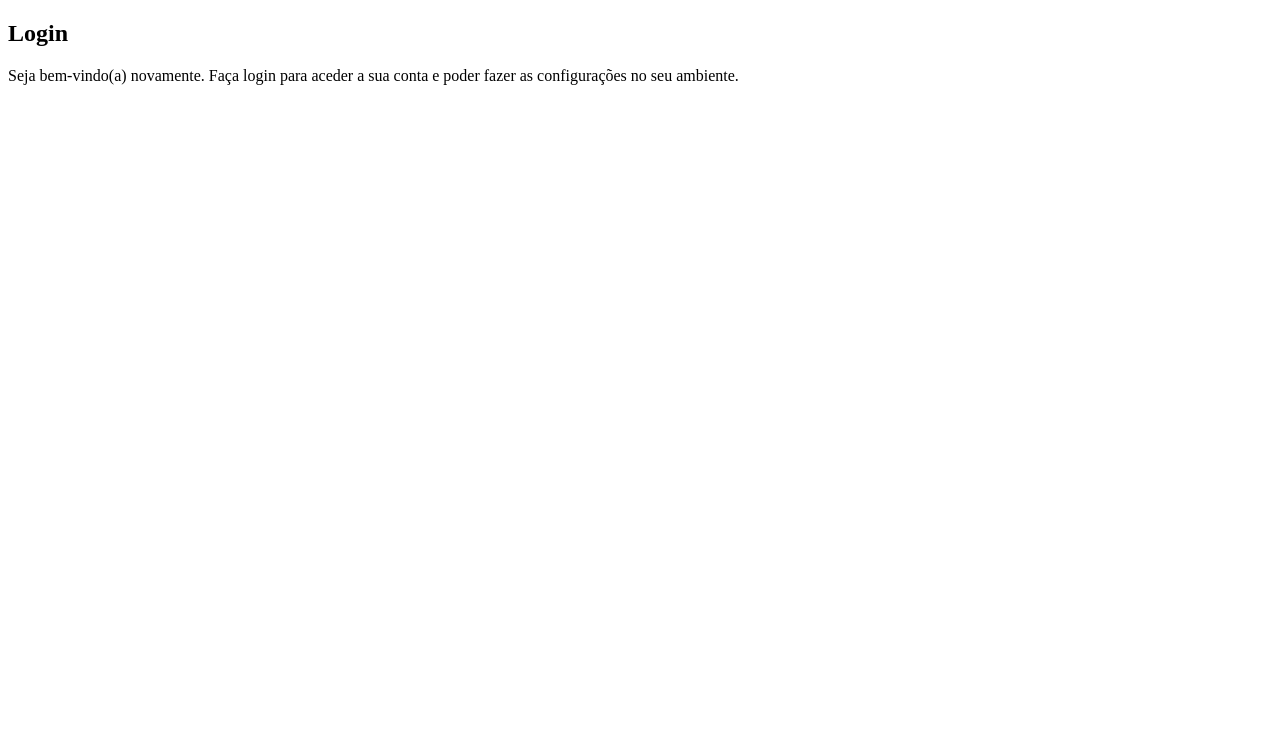
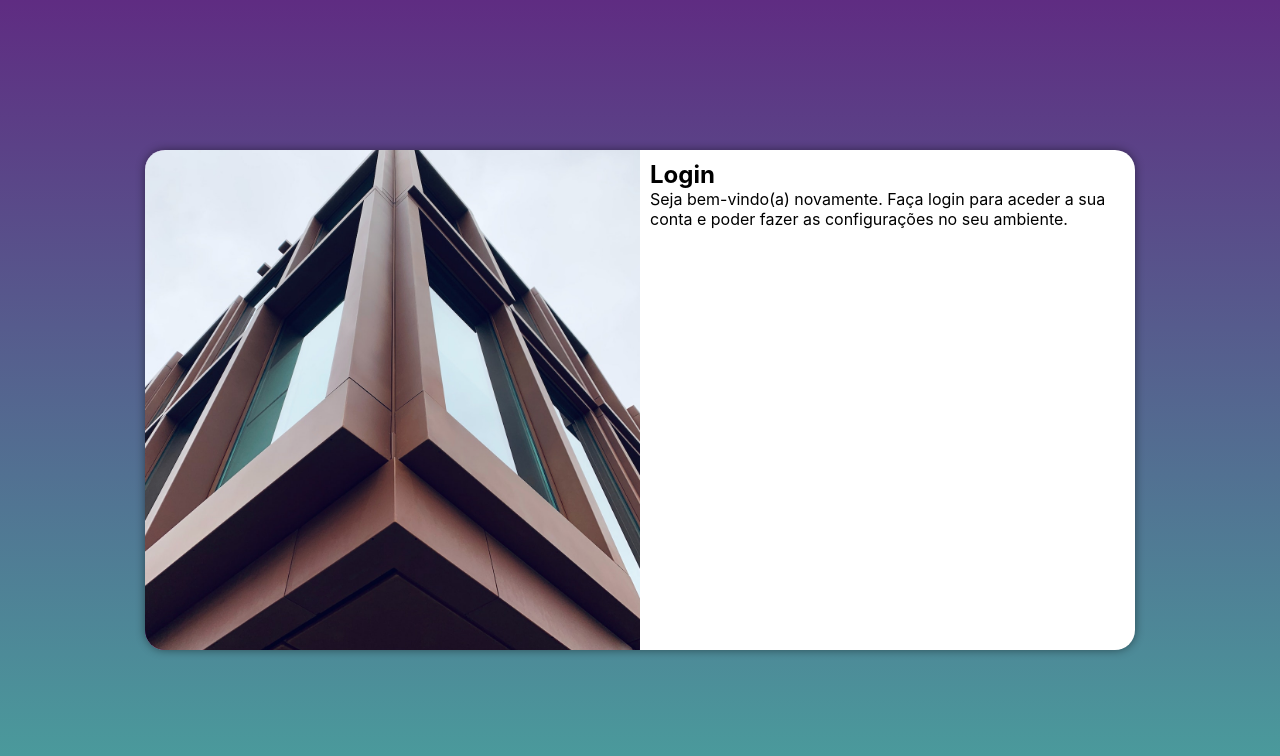
Before and after one commit to joaodmsilva/projeto-login, a plain HTML site: page index.html in a window 1280 px wide. Drawn offline with Linux system fonts and the light colour scheme.

Commit message:
mediaquery para outras telas

```diff
--- /dev/null
+++ b/estilos/mediaquery.css
@@ -0,0 +1,51 @@
+@charset "UTF-8";
+
+/* Typical Device Breakpoints
+------------------------------
+Pequenas telas: até 600px
+Telemovel: de 600px até 768px
+Tablet: 768px até 992px
+Desktop: 992px até 1200px
+Grandes telas: acima de 1200px
+*/
+
+@media screen and (min-width: 768px) and (max-width: 992px) {
+
+    body{
+        background-image: linear-gradient(to top, #49a09d, #5f2c82);
+    }
+    section#login{
+        width: 80vw;
+    }
+
+    section#login div#imagem{
+        float: left;
+        width: 30%;
+        height: 100%;
+    }
+
+    section#login div#formulario{
+        float: right;
+        width: 70%;
+    }
+}
+
+@media screen and (min-width: 992px){
+    body{
+        background-image: linear-gradient(to top, #49a09d, #5f2c82);
+    }
+    section#login{
+        width: 990px;
+    }
+
+    section#login div#imagem{
+        float: left;
+        width: 50%;
+        height: 100%;
+    }
+
+    section#login div#formulario{
+        float: right;
+        width: 50%;
+    }
+}
--- a/estilos/style.css
+++ b/estilos/style.css
@@ -5,3 +5,53 @@
     verde: #49a09d
     lilas: #5f2c82
 */
+
+*{
+    font-family: -apple-system, BlinkMacSystemFont, 'Segoe UI', Roboto, Oxygen, Ubuntu, Cantarell, 'Open Sans', 'Helvetica Neue', sans-serif;
+    padding: 0px;
+    margin: 0px;
+    box-sizing: border-box;
+}
+
+body, html{
+    background-color:#5f2c82;
+    height: 100vh;
+    width: 100vw;
+}
+
+main{
+    position: relative;
+    height: 100vh;
+    width: 100vw;
+}
+
+section#login{
+    position: absolute;
+    top: 50%;
+    left: 50%;
+    transform: translate(-50%, -50%);
+    overflow: hidden; /*tudo o que estiver fora da section fica escondido*/
+
+    background-color: white;
+    width: 250px;
+    height: 500px;
+    border-radius: 20px;
+    box-shadow: 0px 0px 10px rgba(0, 0, 0, 0.45);
+
+    transition: width .3s, height .3s;
+    transition-timing-function: ease;
+}
+
+section#login > div#imagem{
+    display: block;
+    background: #5f2c82 url(../imagens/pexels-david-underland-3523621.jpg) no-repeat;
+    background-size: cover;
+    background-position: center center;
+    height: 200px;
+}
+
+section#login > div#formulario{
+    display: block;
+    padding: 10px;
+
+}
--- a/index.html
+++ b/index.html
@@ -6,6 +6,7 @@
     <meta name="viewport" content="width=device-width, initial-scale=1.0">
     <title>Login</title>
     <link rel="stylesheet" href="estilos/style.css">
+    <link rel="stylesheet" href="estilos/mediaquery.css">
 </head>
 <body>
     <main>
```
